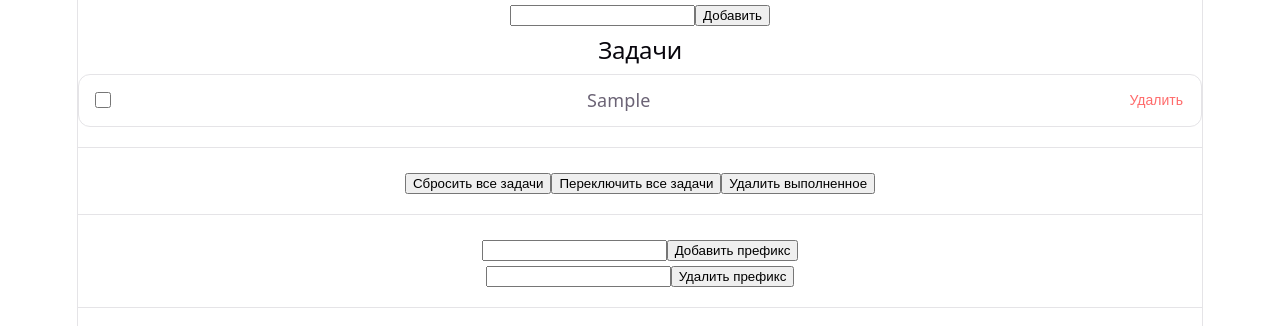
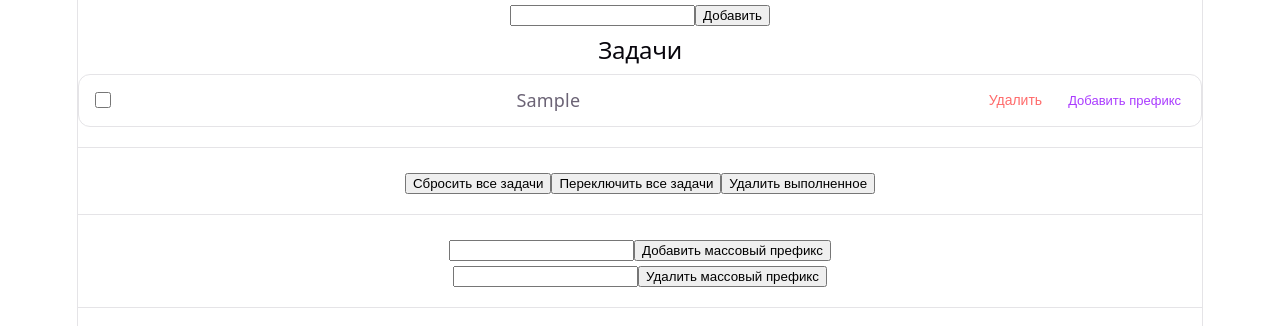
Before and after one commit to vadimk321/ToDoList-React, a React (Vite) app: page / in a window 1280 px wide. Both pictures are taken after typing "Sample" into the empty fields and a click on the button "Добавить". Shown: the top 326 px of the page. Built offline with nearby package versions, Linux system fonts and the light colour scheme.

Commit message:
Add new button, but it doesnt work right now)

```diff
--- a/src/App.css
+++ b/src/App.css
@@ -10,6 +10,29 @@
 
 .prefix {
   flex: 0;
+}
+
+/* кнопка добавить префикс */
+.add-prefix-btn {
+  border: none;
+  background: transparent;
+  color: var(--accent);
+  cursor: pointer;
+  font-size: 13px;
+  padding: 4px 8px;
+  border-radius: 6px;
+  transition: 0.2s;
+  white-space: nowrap;
+}
+
+/* hover */
+.add-prefix-btn:hover {
+  background: var(--accent-bg);
+}
+
+/* активное состояние */
+.add-prefix-btn:active {
+  transform: scale(0.96);
 }
 
 /* заголовок */
--- a/src/App.jsx
+++ b/src/App.jsx
@@ -16,10 +16,12 @@ function App() {
     toggleAllTasks,
     removeCompletedTasks,
     addPrefix,
-    removePrefix
+    removePrefix,
+    addPrefixToTask
   } = useTasks();
 
   const [editingId, setEditingId] = useState('');
+  // const [editingPrefixId, setEditingPrefixId] = useState('');
 
   function handlerAddTask(e){
     e.preventDefault();
@@ -32,11 +34,15 @@ function App() {
 
   const startEdit = (id) => setEditingId(id);
   const cancelEdit = () => setEditingId('');
+  //Пока ручками не трогаем эту гадость. Социальную дистанцию
+  const startEditPrefix = (id) => setEditingPrefixId(id);
+  const cancelEditPrefix = () => setEditingPrefixId('');
 
   const handleSaveEdit = (id, text) => {
     saveEdit(id, text);
     setEditingId('');
   }
+
 
   function handlerAddPrefix(e){
     e.preventDefault();
@@ -69,6 +75,7 @@ function App() {
             startEdit={startEdit}
             saveEdit={handleSaveEdit}
             cancelEdit={cancelEdit}
+            addPrefixToTask={addPrefixToTask}
             editingId={editingId}
           />
         <hr />
@@ -78,11 +85,11 @@ function App() {
         <hr />
         <form onSubmit={handlerAddPrefix}>
           <input name="addPrefix"/>
-          <button>Добавить префикс</button>
+          <button>Добавить массовый префикс</button>
         </form>
         <form onSubmit={handlerRemovePrefix}>
           <input name="delPref"/>
-          <button>Удалить префикс</button>
+          <button>Удалить массовый префикс</button>
         </form>
 
         <hr />
--- a/src/TaskItem.jsx
+++ b/src/TaskItem.jsx
@@ -11,6 +11,7 @@ const TaskItem = React.memo(
           startEdit,
           saveEdit,
           cancelEdit,
+          addPrefixToTask
           } = props;
 
     const [localText, setLocalText] = useState(task.text);
@@ -30,6 +31,7 @@ const TaskItem = React.memo(
     const handleToggle = () => toggleTask(task.id);
     const handleDelete = () => deleteTask(task.id);
     const handleStartEdit = () => startEdit(task.id);
+    const handleAddPrefixToTask= () => addPrefixToTask(task.id); //
 
     console.log('render', task.id);
 
@@ -60,6 +62,10 @@ const TaskItem = React.memo(
             >{task.text}</span>)
           }
           <button onClick={handleDelete}>Удалить</button>
+          <button className="add-prefix-btn"
+                  onClick={handleAddPrefixToTask}>
+                    Добавить префикс
+          </button>
       </li>
     )
   }
--- a/src/TaskList.jsx
+++ b/src/TaskList.jsx
@@ -11,7 +11,8 @@ function TaskList(props){
         startEdit,
         saveEdit,
         cancelEdit,
-        editingId
+        editingId,
+        addPrefixToTask,
         } = props;
 
 
@@ -32,6 +33,7 @@ function TaskList(props){
           startEdit={startEdit}
           saveEdit={saveEdit}
           cancelEdit={cancelEdit}
+          addPrefixToTask={addPrefixToTask}
           />
         )
       )}
@@ -51,6 +53,7 @@ function TaskList(props){
           startEdit={startEdit}
           saveEdit={saveEdit}
           cancelEdit={cancelEdit}
+          addPrefixToTask={addPrefixToTask}
           />
       ))}
     </ul>
--- a/src/hooks/useTasks.js
+++ b/src/hooks/useTasks.js
@@ -53,6 +53,8 @@ function tasksReducer(state, action){
 
         return updated
 
+      case 'ADD_PREFIX_TO_TASK':
+        // return console.log('ADD_PREFIX_TO_TASK');
 
       default:
         return state
@@ -97,7 +99,7 @@ export function useTasks() {
 
   const saveEdit = (id, newText) => {
     dispatch({type: 'EDIT_TASK', payload: id, text: newText})
-    }
+  }
 
   const clearList = () => {
     dispatch({type: 'CLEAR_TASKS'});
@@ -123,6 +125,11 @@ export function useTasks() {
     dispatch({type: 'REMOVE_PREFIX', payload: prefix})
   }
 
+  const addPrefixToTask = (id, prefix) => {
+    console.log('EL PEPE')
+    // dispatch({type: 'ADD_PREFIX_TO_TASK', payload: {id: id, prefix: prefix}})
+  }
+
   return {
     tasks,
     addTask,
@@ -133,6 +140,7 @@ export function useTasks() {
     toggleAllTasks,
     removeCompletedTasks,
     addPrefix,
-    removePrefix
+    removePrefix,
+    addPrefixToTask
   };
 }
```
